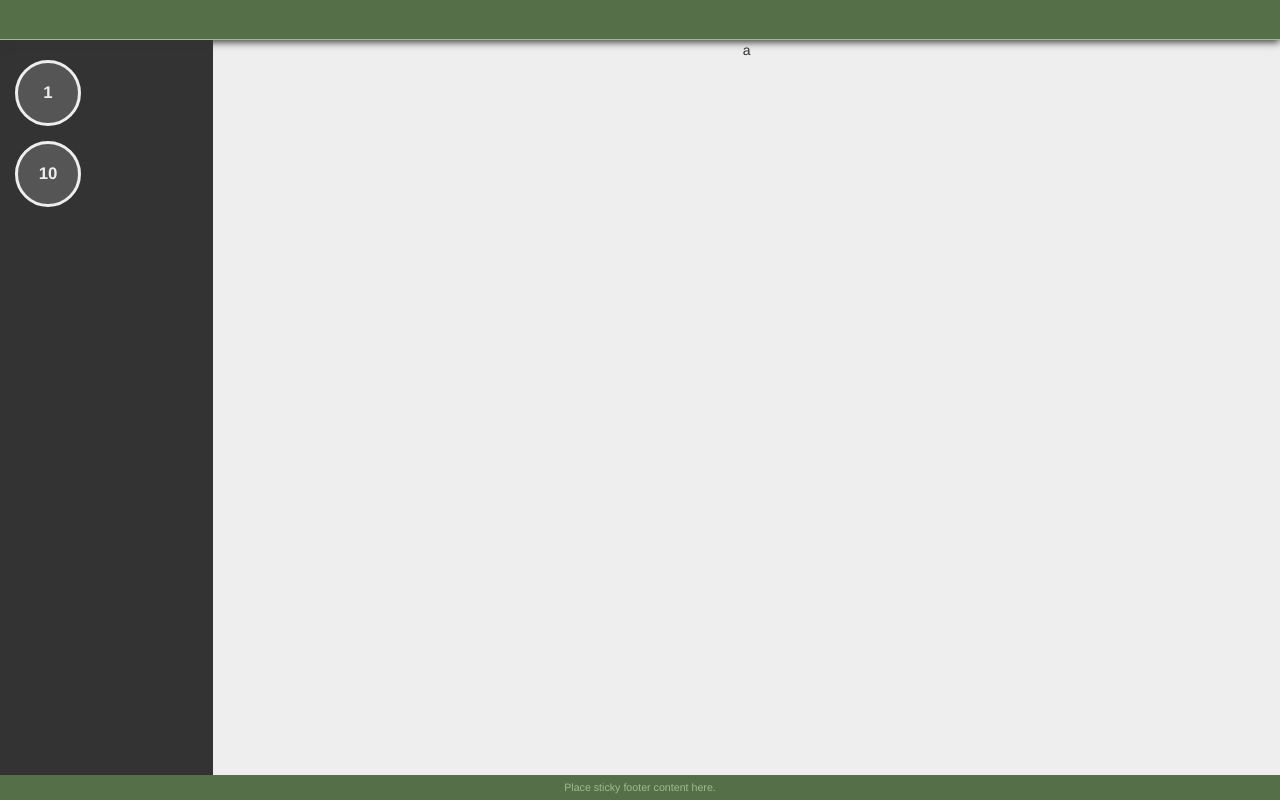
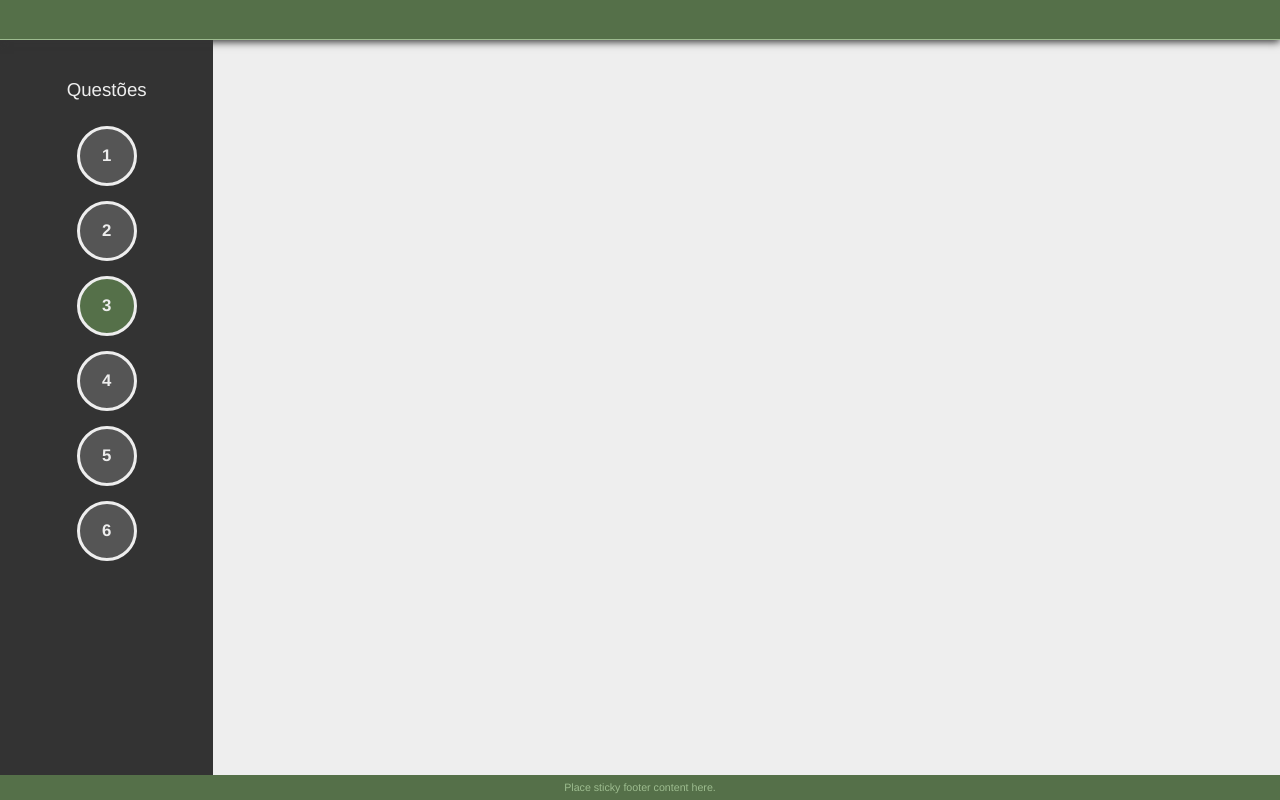
Before and after one commit to pnpo/ExaminationApp, an Electron app: page app/renderer/main.html in a window 1280 px wide. Drawn offline with nearby package versions, Linux system fonts and the light colour scheme.

Commit message:
model set to comly with ES6; Improved circular quesiton numbers

```diff
--- a/app/css/custom.style.css
+++ b/app/css/custom.style.css
@@ -40,6 +40,7 @@ main {
 }
 
 .row {
+  width:100%;
   margin: 0;
   height: 100%;
 }
@@ -47,52 +48,67 @@ main {
 .questions {
   background-color: #333;
   height: 100%;
-  padding-top: 20px;
+  padding: 20px 10px;
+}
+
+.questions h1 {
+  font-size: 14pt;
+  color: #eee;
+  padding-bottom: 15px;
+}
+
+.questions ul {
+  padding:0;
+  margin:0 auto;
+}
+
+.questions ul {
+  padding:0;
+}
+
+.question-item-wrapper {
+  width:100%;
+  padding-bottom: 15px;
+}
+
+.circle {
+  border-radius:50%;
+  height:60px;
+  width:60px;
+  background:#555;
+  margin: 0 auto;
+  border: 3px solid #eee;
+  overflow:hidden;
+  text-align:center;
+  line-height:70px;
+}
+
+.circle:hover, .circle a:hover {
+  background: #9DBC8F;
+}
+
+.circle.active {
+  background: #557049;
+}
+
+.circle a {
+  font-size:1.2em;
+  color:#eee;
+  display:block;
+	width:100%;
+  font-size:1.2em;
+  font-weight:bold;
+  text-decoration:none;
+
+  padding-top:50%;
+  padding-bottom:50%;
+	line-height:2em;
+	margin-top:-1em;
 }
 
 .exam-content {
   background-color: #eee;
   height: 100%;
-}
-
-.question-number-wrapper {
-  width:60px;
-  padding-bottom: 15px;
-}
-
-.question-number {
-  width: 110%;
-	height:0;
-	padding-bottom: 100%;
-  border-radius: 50%;
-	border:3px solid #eee;
-  overflow:hidden;
-
-  background: #555;
-}
-
-.question-number:hover {
-  background: #557049;
-}
-
-.question-number a {
-  display:block;
-	width:100%;
-	padding-top:50%;
-  padding-bottom:50%;
-	line-height:2em;
-	margin-top:-1em;
-
-	text-align:center;
-	color:#eee;
-
-  font-size:1.2em;
-  font-weight:bold;
-  text-decoration:none;
-}
-
-.question-number a:hover {
-  color:#9DBC8F;
 }
 
 .footer {
--- a/app/exam_samples/exam1.json
+++ b/app/exam_samples/exam1.json
@@ -3,6 +3,7 @@
         "id" : 1,
         "teacher" : "Pedro Henriques",
         "date" : "2 Novembro 2016",
+        "disclaimer": "Tem 90min para a realização deste exame!",
         "questions" : [
             {
                 "value" : 5,
--- a/app/renderer/main.html
+++ b/app/renderer/main.html
@@ -42,21 +42,44 @@
 
                 <div class="row">
                     <div class="col-xs-2 questions">
-                        <!--<div class="round-button"><div class="round-button-circle"><a href="http://example.com" >1</a></div></div>-->
-                        <div class="question-number-wrapper">
-                            <div class="question-number">
-                                <a>1</a>
-                            </div>
-                        </div>
-                        <div class="question-number-wrapper">
-                            <div class="question-number">
-                                <a>10</a>
-                            </div>
-                        </div>
+                        <h1>Questões</h1>
+                        <ul id="questions-placeholder">
+                            <li class="question-item-wrapper">
+                                <div class="question-number circle">
+                                    <a>1</a>
+                                </div>
+                            </li>
+                            <li class="question-item-wrapper">
+                                <div class="question-number circle">
+                                    <a>2</a>
+                                </div>
+                            </li>
+                            <li class="question-item-wrapper">
+                                <div class="question-number circle active">
+                                    <a>3</a>
+                                </div>
+                            </li>
+                            <li class="question-item-wrapper">
+                                <div class="question-number circle">
+                                    <a>4</a>
+                                </div>
+                            </li>
+                            <li class="question-item-wrapper">
+                                <div class="question-number circle">
+                                    <a>5</a>
+                                </div>
+                            </li>
+                            <li class="question-item-wrapper">
+                                <div class="question-number circle">
+                                    <a>6</a>
+                                </div>
+                            </li>
+                        </ul>
+
                     </div>
                     <div class="col-xs-10 exam-content">
 
-                        a
+
                         <div id="disclaimer">
 
                         </div>
```
Also changed, not shown: app/js/examination-app.js (+81 -1 lines), main.js (+6 -5 lines).
